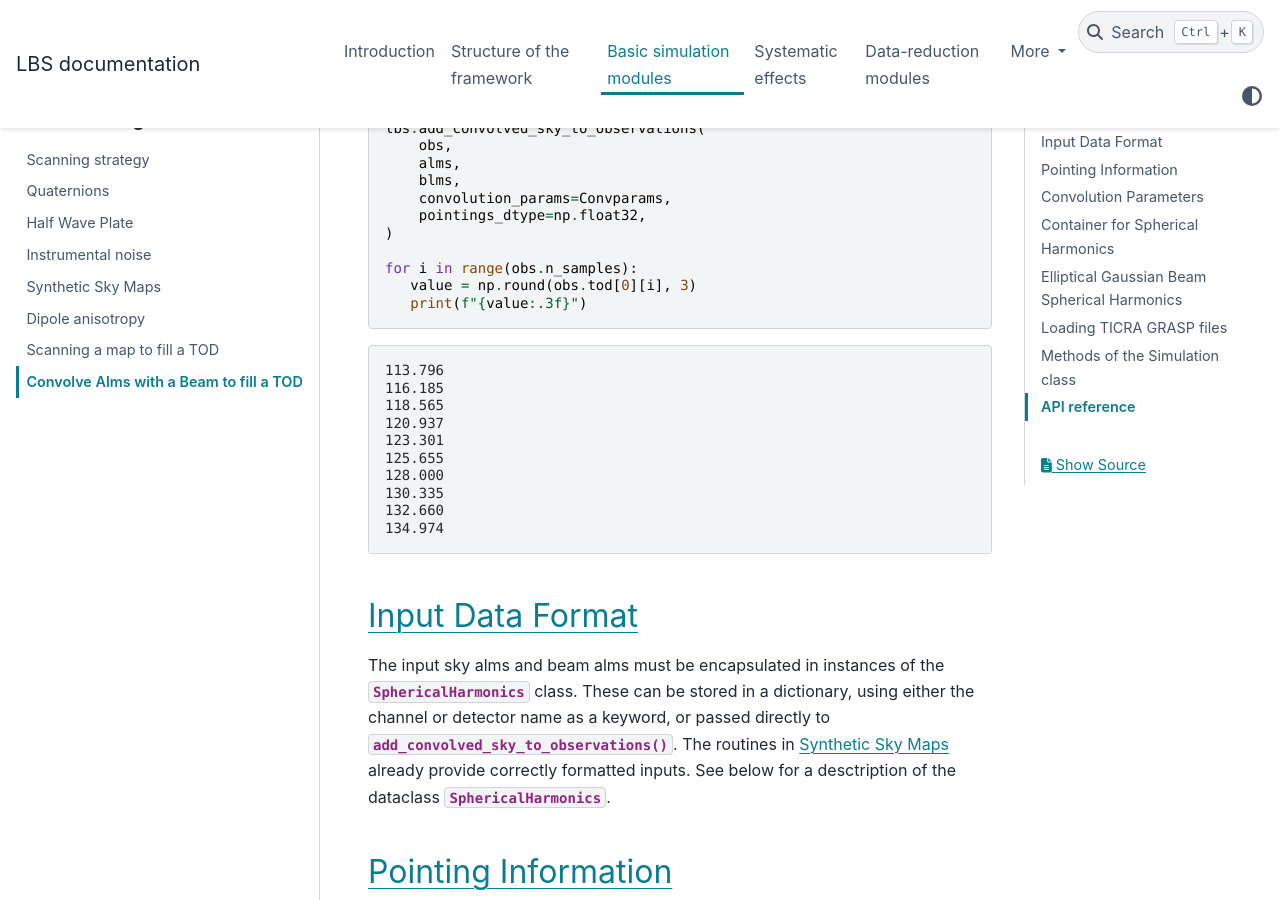
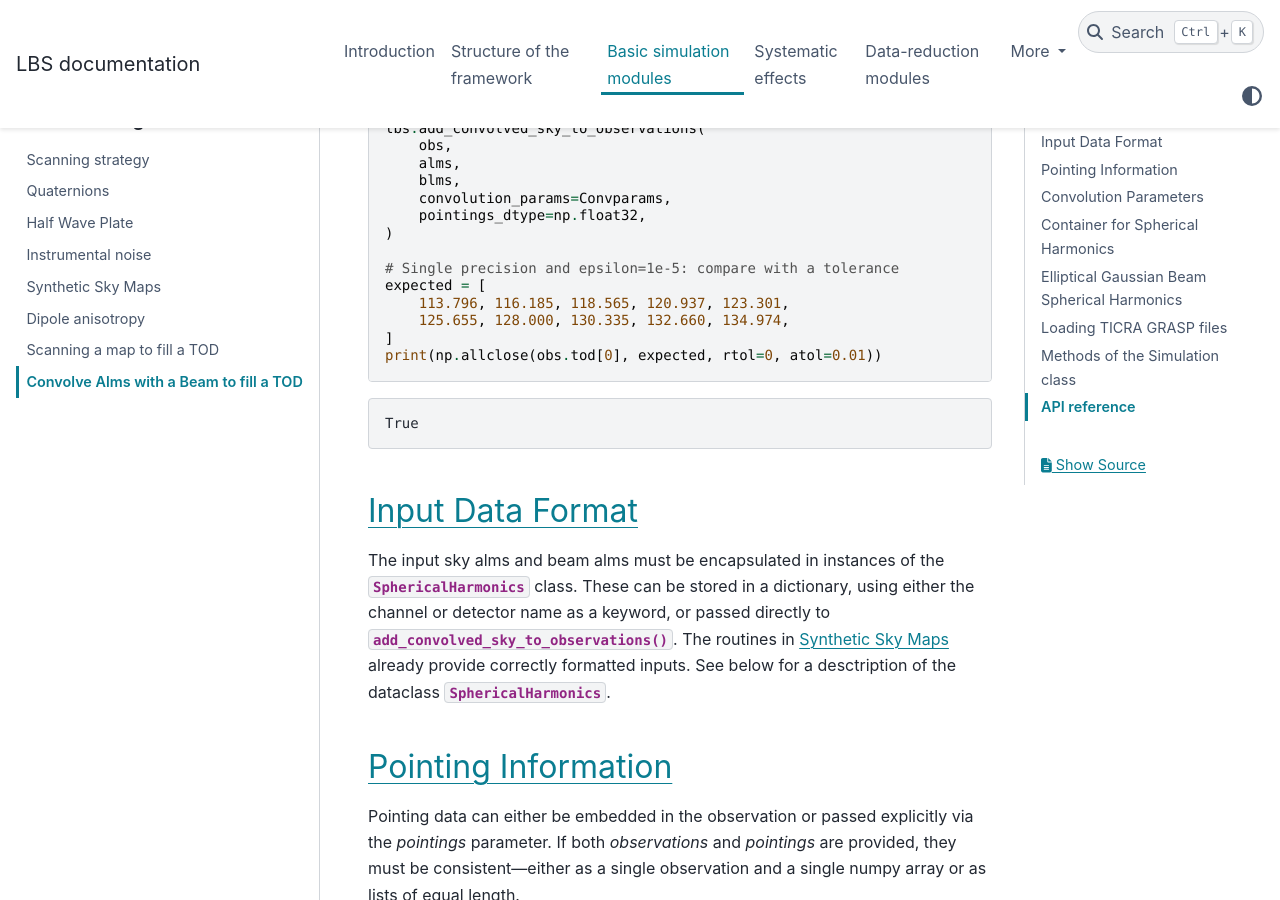
Before and after one commit to litebird/litebird_sim, a Sphinx documentation site: the page built from docs/source/beam_convolution.rst, in a window 1280 px wide and 900 px high, scrolled down 2080 px. Built offline with Sphinx 7.4.7 and the PyData theme 0.15.4, drawn with Linux system fonts in a browser that asks for light colours; cross-references to code outside the pages are shown as plain code.

Commit message:
Compare the beam convolution doctest with a tolerance
The example runs in single precision with epsilon=1e-5, so printing three
decimals breaks with any change in the rounding of the pointings.

Co-Authored-By: Claude Opus 5.5 <noreply@anthropic.com>

```diff
--- a/docs/source/beam_convolution.rst
+++ b/docs/source/beam_convolution.rst
@@ -99,22 +99,16 @@ as demonstrated in the following example:
         pointings_dtype=np.float32,
     )
 
-    for i in range(obs.n_samples):
-       value = np.round(obs.tod[0][i], 3)
-       print(f"{value:.3f}")
+    # Single precision and epsilon=1e-5: compare with a tolerance
+    expected = [
+        113.796, 116.185, 118.565, 120.937, 123.301,
+        125.655, 128.000, 130.335, 132.660, 134.974,
+    ]
+    print(np.allclose(obs.tod[0], expected, rtol=0, atol=0.01))
 
 .. testoutput::
 
-    113.796
-    116.185
-    118.565
-    120.937
-    123.301
-    125.655
-    128.000
-    130.335
-    132.660
-    134.974
+    True
 
 Input Data Format
 -----------------
```
